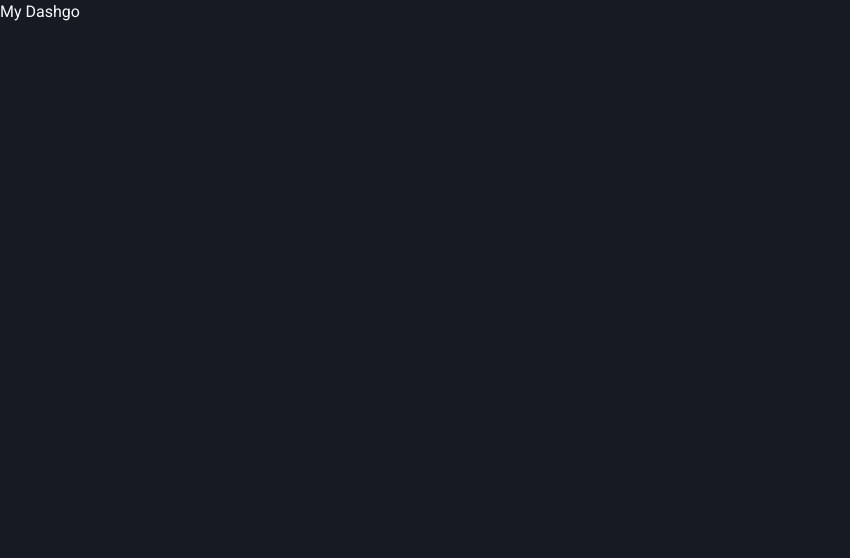
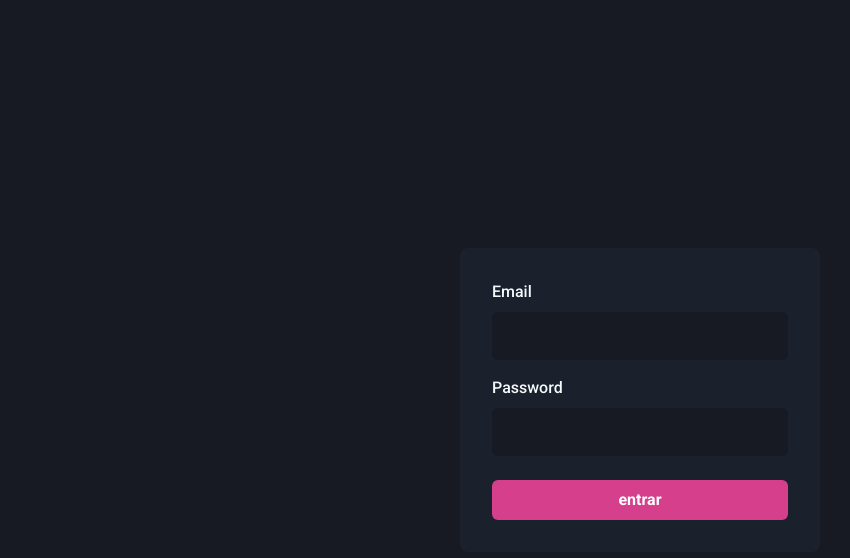
Before and after one commit to vagnerolliver/ignite-my-dashgo, a Next.js app: page / in a window 1280 px wide. Shown: the top 558 px of the page, without its empty margins (0-850 px from the left). Built offline with nearby package versions, Linux system fonts and the light colour scheme.

Commit message:
chore: initial form login

```diff
--- a/src/pages/index.tsx
+++ b/src/pages/index.tsx
@@ -1,4 +1,61 @@
+import { Flex, Input, Button, Stack, FormLabel, FormControl } from '@chakra-ui/react';
+
 
 export default function Home() {
-  return (<h1>My Dashgo</h1>)
+  return (
+    <Flex
+      w="100vw"
+      h="100vh"
+      align="center"
+      justify="center"
+    >
+      <Flex
+        as="form"
+        width="100%"
+        maxWidth={360}
+        bg="gray.800"
+        p="8"
+        borderRadius="8"
+        flexDir="column"
+      >
+        <Stack spacing="4">
+          <FormControl>
+            <FormLabel htmlFor="email">
+              Email
+            </FormLabel>
+            <Input
+              name="email"
+              type="email"
+              focusBorderColor="pink.500"
+              bg="gray.900"
+              variant="filled"
+              _hover={{
+                bg:"gray.900"
+              }}
+              size="lg"
+            />
+          </FormControl>
+
+          <FormControl>
+            <FormLabel htmlFor="password">
+              Password
+            </FormLabel>
+            <Input
+              name="password"
+              type="password"
+              focusBorderColor="pink.500"
+              bg="gray.900"
+              variant="filled"
+              _hover={{
+                bg:"gray.900"
+              }}
+              size="lg"
+            />
+          </FormControl>
+        </Stack>
+
+        <Button type="submit" mt="6" colorScheme="pink">entrar</Button>
+      </Flex>
+    </Flex>
+  )
 }
```
